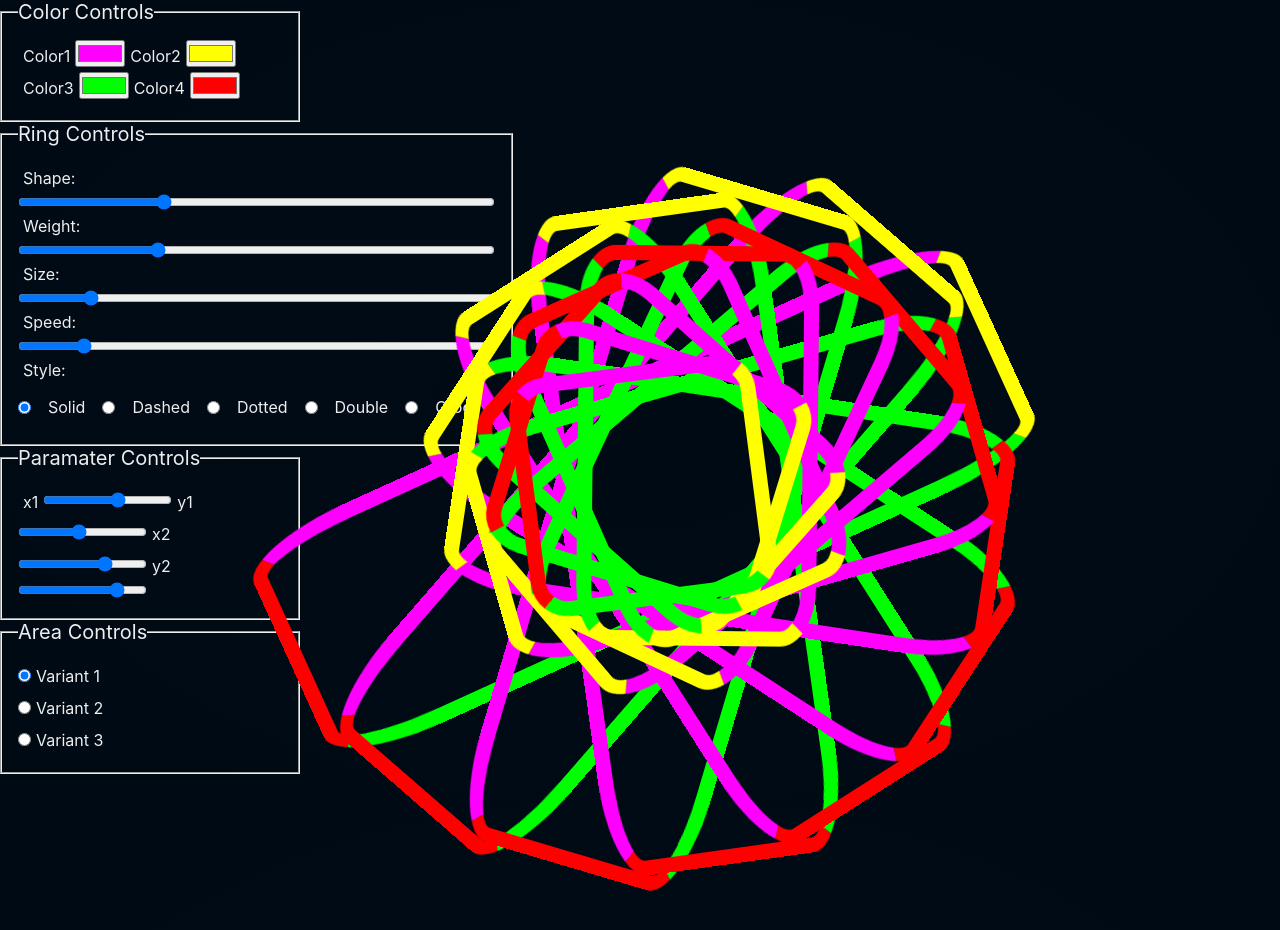
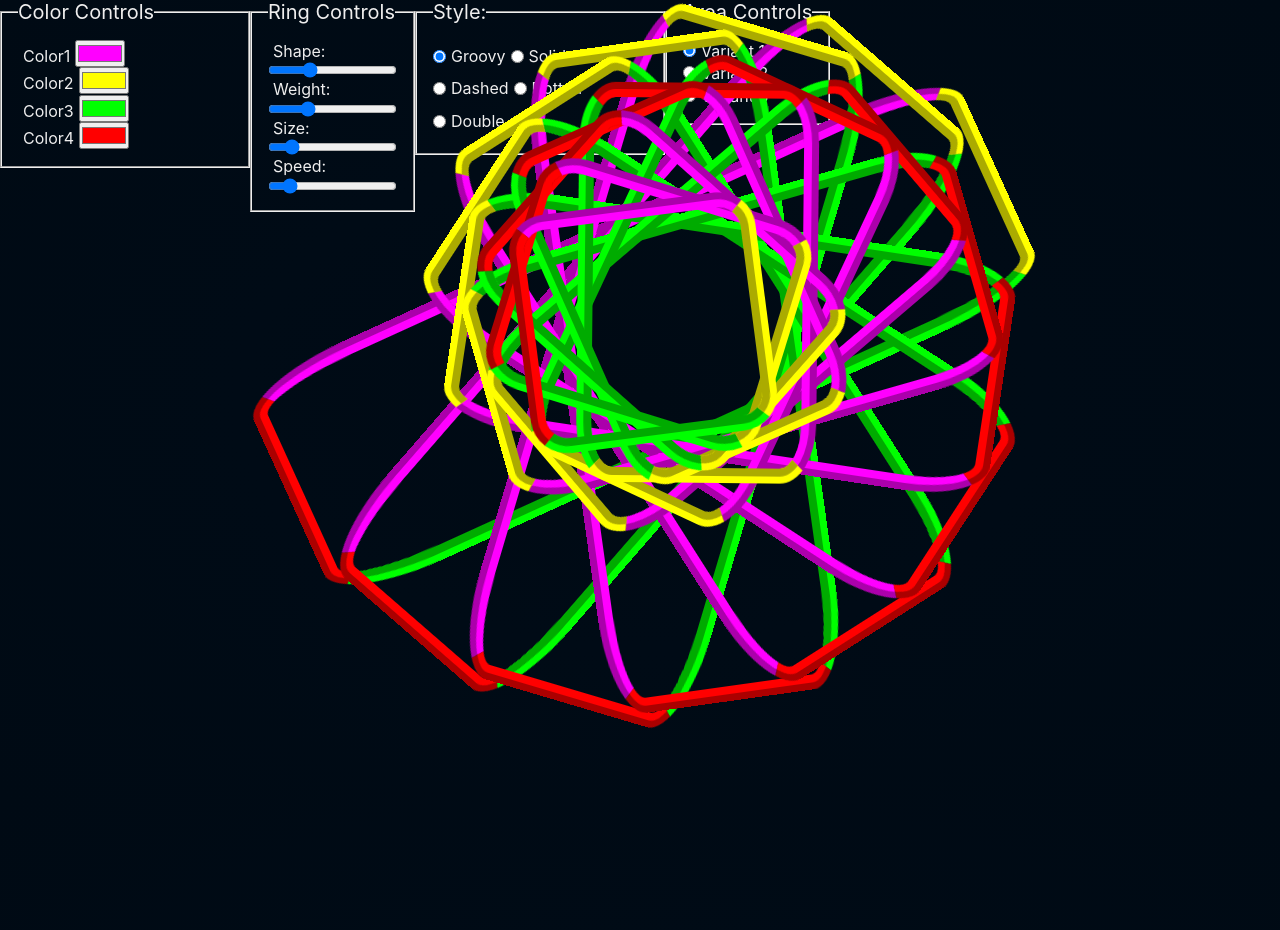
Before and after one commit to stevebarakat/kaleidoscope, a React (Create React App) app: page / in a window 1280 px wide. Shown: the top 930 px of the page. Built offline with nearby package versions, Linux system fonts and the light colour scheme.

Commit message:
good for now

```diff
--- a/src/App.css
+++ b/src/App.css
@@ -37,7 +37,7 @@ body {
 
 fieldset {
   padding: 1rem;
-  width: 300px;
+  max-width: 250px
 }
 
 legend {
@@ -46,17 +46,21 @@ legend {
 }
 label {
   margin: 5px;
-  line-height: 2rem;
+  line-height: 1.4rem;
 }
 .flex {
   display: flex;
-  gap: 0.75rem;
   justify-content: center;
   align-items: center;
+  flex-wrap: wrap;
+}
+
+.flexY {
+  flex-direction: column;
+  flex-wrap: nowrap;
 }
 
 .control-panel {
-  width: 300px;
-  left: 0;
-  right: 0;
+  display: flex;
+  align-items: flex-start;
 }
--- a/src/App.js
+++ b/src/App.js
@@ -3,7 +3,6 @@ import Kaleidoscope from "./Kaleidoscope";
 import ColorControls from "./ColorControls";
 import RingControls from "./RingControls";
 import AreaControls from "./AreaControls";
-import PatternControls from "./PatternControls";
 
 const App = () => {
   const [colors, setColors] = useState({
@@ -19,12 +18,11 @@ const App = () => {
     x2: 0.79,
     y2: 1.22,
   });
-  const handleSetParams = (params) => setParams(params);
   const [radius, setRadius] = useState(15);
   const handleSetRadius = (radius) => setRadius(radius);
   const [position, setPosition] = useState("relative");
   const handleSetPosition = (position) => setPosition(position);
-  const [ringStyle, setRingStyle] = useState("solid");
+  const [ringStyle, setRingStyle] = useState("groove");
   const handleSetRingStyle = (style) => setRingStyle(style);
   const [weight, setWeight] = useState(15);
   const handleSetWeight = (weight) => setWeight(weight);
@@ -48,7 +46,6 @@ const App = () => {
           weight={weight}
           speed={speed}
         />
-        <PatternControls params={params} handleSetParams={handleSetParams} />
         <AreaControls handleSetPosition={handleSetPosition} />
       </div>
       <div className="flex">
--- a/src/AreaControls.js
+++ b/src/AreaControls.js
@@ -2,6 +2,7 @@ import React from "react";
 
 const AreaControls = ({ handleSetPosition }) => {
   return (
+    <div className="flex">
       <fieldset>
         <legend>Area Controls</legend>
         <div>
@@ -36,6 +37,7 @@ const AreaControls = ({ handleSetPosition }) => {
           <label htmlFor="align">Variant 3</label>
         </div>
       </fieldset>
+    </div>
   );
 };
 
--- a/src/ColorControls.js
+++ b/src/ColorControls.js
@@ -2,38 +2,57 @@ import React from "react";
 
 const ColorControls = ({ colors, handleSetColors }) => {
   return (
+    <div className="flex">
       <fieldset>
         <legend>Color Controls</legend>
-
+        <div className="flex" style={{ justifyContent: "flex-start" }}>
+          <div className="flexY">
             <label htmlFor="color1">Color1</label>
             <input
               id="color1"
               type="color"
               value={colors.color1}
-        onChange={(e) => handleSetColors({ ...colors, color1: e.target.value })}
+              onChange={(e) =>
+                handleSetColors({ ...colors, color1: e.target.value })
+              }
             />
+          </div>
+          <div className="flexY">
             <label htmlFor="color2">Color2</label>
             <input
               id="color2"
               type="color"
               value={colors.color2}
-        onChange={(e) => handleSetColors({ ...colors, color2: e.target.value })}
+              onChange={(e) =>
+                handleSetColors({ ...colors, color2: e.target.value })
+              }
             />
+          </div>
+          <div className="flexY">
             <label htmlFor="color3">Color3</label>
             <input
               id="color3"
               type="color"
               value={colors.color3}
-        onChange={(e) => handleSetColors({ ...colors, color3: e.target.value })}
+              onChange={(e) =>
+                handleSetColors({ ...colors, color3: e.target.value })
+              }
             />
+          </div>
+          <div className="flexY">
             <label htmlFor="color4">Color4</label>
             <input
               id="color4"
               type="color"
               value={colors.color4}
-        onChange={(e) => handleSetColors({ ...colors, color4: e.target.value })}
+              onChange={(e) =>
+                handleSetColors({ ...colors, color4: e.target.value })
+              }
             />
+          </div>
+        </div>
       </fieldset>
+    </div>
   );
 };
 
--- a/src/Kaleidoscope.js
+++ b/src/Kaleidoscope.js
@@ -60,8 +60,8 @@ const kaledescopeAnimation = keyframes`
 `;
 
 const Things = styled.div`
-  position: absolute;
-  margin-top: -550px;
+  position: relative;
+  /* margin-top: -550px; */
   div {
     border-color: ${(p) => p.colors.color1} ${(p) => p.colors.color2}
       ${(p) => p.colors.color3} ${(p) => p.colors.color4};
--- a/src/PatternControls.js
+++ /dev/null
@@ -1,52 +0,0 @@
-import React from "react";
-
-const PatternControls = ({ params, handleSetParams }) => {
-  return (
-    <fieldset>
-      <legend>Paramater Controls</legend>
-
-      <label htmlFor="x1">x1</label>
-      <input
-        id="x1"
-        type="range"
-        min={-2}
-        max={2}
-        step={0.01}
-        value={params.x1}
-        onChange={(e) => handleSetParams({ ...params, x1: e.target.value })}
-      />
-      <label htmlFor="y1">y1</label>
-      <input
-        id="y1"
-        type="range"
-        min={-2}
-        max={2}
-        step={0.01}
-        value={params.y1}
-        onChange={(e) => handleSetParams({ ...params, y1: e.target.value })}
-      />
-      <label htmlFor="x2">x2</label>
-      <input
-        id="x2"
-        type="range"
-        min={-2}
-        max={2}
-        step={0.01}
-        value={params.x2}
-        onChange={(e) => handleSetParams({ ...params, x2: e.target.value })}
-      />
-      <label htmlFor="y2">y2</label>
-      <input
-        id="y2"
-        type="range"
-        min={-2}
-        max={2}
-        step={0.01}
-        value={params.y2}
-        onChange={(e) => handleSetParams({ ...params, y2: e.target.value })}
-      />
-    </fieldset>
-  );
-};
-
-export default PatternControls;
--- a/src/RingControls.js
+++ b/src/RingControls.js
@@ -12,7 +12,9 @@ const RingControls = ({
   handleSetSize,
 }) => {
   return (
-    <fieldset style={{ width: "300px" }}>
+    <div className="flex">
+      <div className="flex">
+        <fieldset>
           <legend>Ring Controls</legend>
           {/* RING SHAPE */}
           <label htmlFor="radius">Shape: </label>
@@ -81,17 +83,37 @@ const RingControls = ({
               onInput={(e) => handleSetSpeed(e.target.value)}
             />
           </div>
+        </fieldset>
+      </div>
       {/* END SPEED */}
       {/* RING STYLE */}
-      <label>Style:</label>
-      <div className="flex">
+      <div className="flex" style={{ alignSelf: "flex-start" }}>
+        <fieldset>
+          <legend>Style:</legend>
+          <div
+            className="flex"
+            style={{
+              flexWrap: "wrap",
+              justifyContent: "flex-start",
+            }}
+          >
+            <div className="flex" style={{ flexDirection: "row" }}>
+              <input
+                type="radio"
+                id="groove"
+                name="style"
+                value="groove"
+                defaultChecked
+                onInput={(e) => handleSetRingStyle(e.target.value)}
+              />
+              <label htmlFor="groove"> Groovy</label>
+            </div>
             <div className="flex">
               <input
                 type="radio"
                 id="solid"
                 name="style"
                 value="solid"
-            defaultChecked
                 onInput={(e) => handleSetRingStyle(e.target.value)}
               />
               <label htmlFor="solid"> Solid</label>
@@ -126,19 +148,11 @@ const RingControls = ({
               />
               <label htmlFor="double"> Double</label>
             </div>
-        <div className="flex">
-          <input
-            type="radio"
-            id="groove"
-            name="style"
-            value="groove"
-            onInput={(e) => handleSetRingStyle(e.target.value)}
-          />
-          <label htmlFor="groove"> Groovy</label>
-        </div>
           </div>
           {/* END RING STYLE */}
         </fieldset>
+      </div>
+    </div>
   );
 };
 
```
Lines whose indentation alone changed are shown as unchanged.
